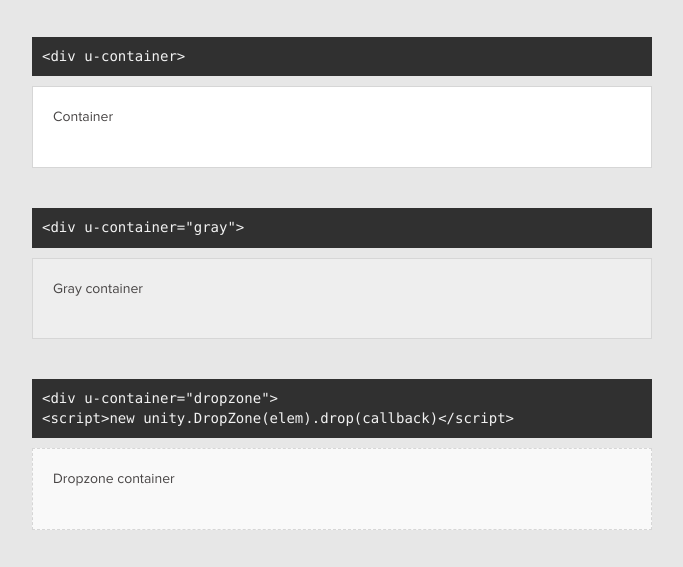
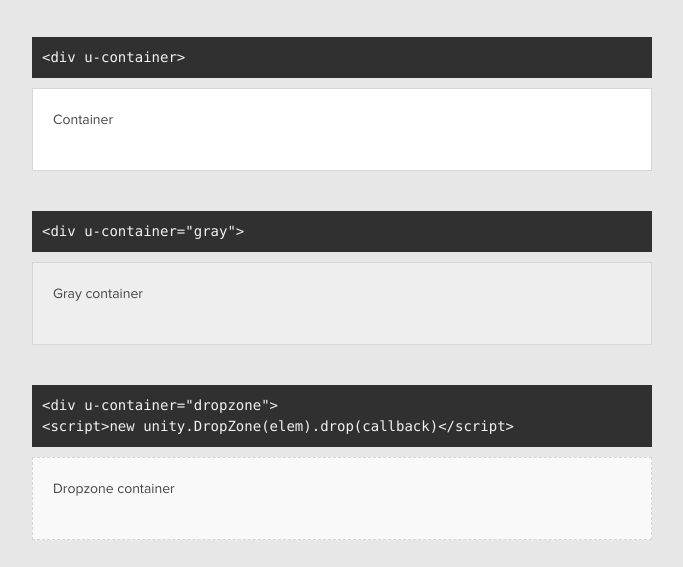
Before and after one commit to splunk/unity, a website: page index.html in a window 1280 px wide. Shown: the part 232-799 px from the top of the page, without its empty margins (298-981 px from the left). Drawn offline with Linux system fonts and the light colour scheme; files whose address does not match are found by name; a web font is replaced by a local one.

Commit message:
line-height change

```diff
--- a/source/sass/partials/_variables.scss
+++ b/source/sass/partials/_variables.scss
@@ -15,7 +15,7 @@ $font-size-heading6:    12px;
 
 // Line height
 
-$line-height-base:      1.4;
+$line-height-base:      1.5;
 $line-height-heading:   1.2;
 
 // Color
```
Also changed, not shown: unity-0.0.3/style/unity.min.css, 1 other file.
